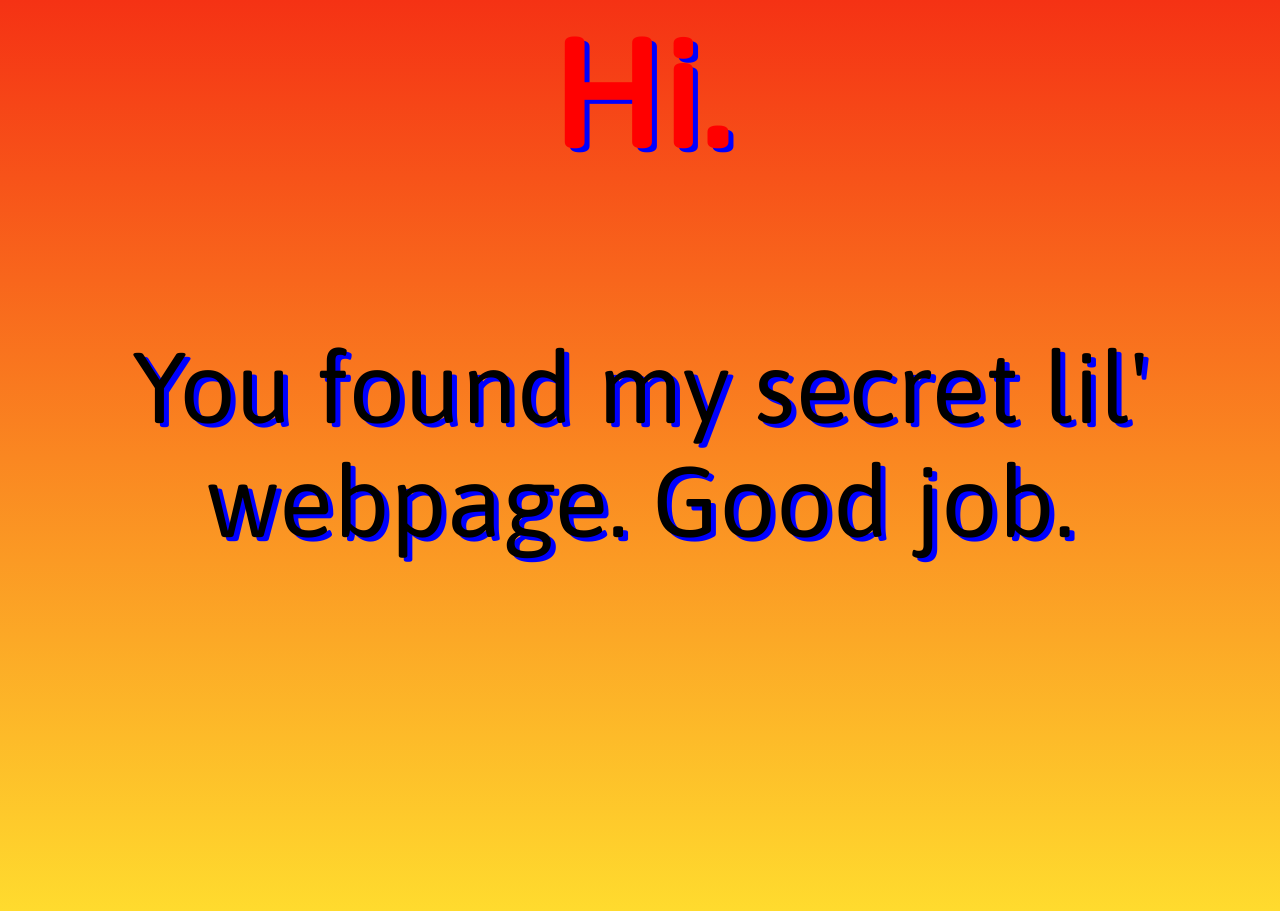
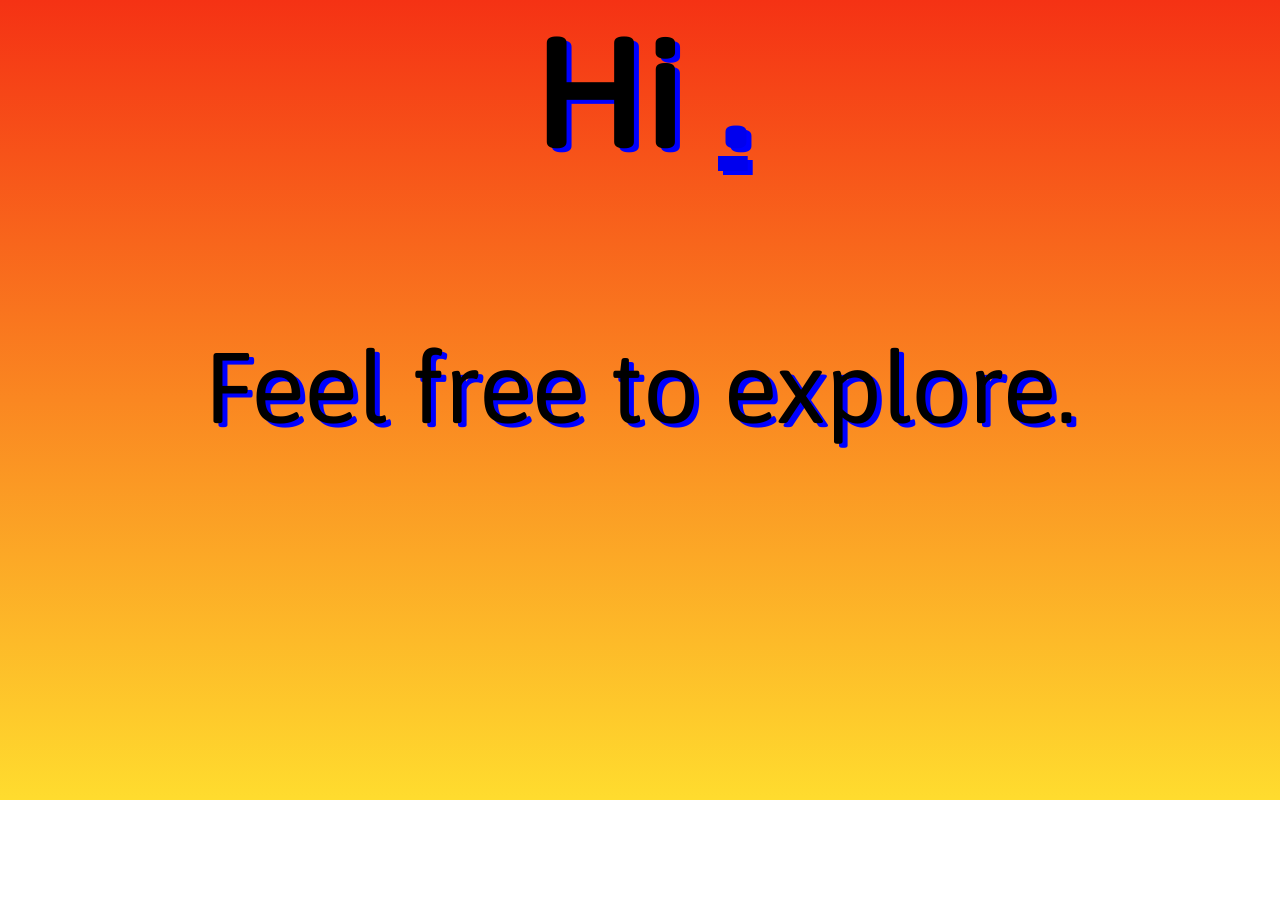
Before and after one commit to jackfrosted/jackfrosted.github.io, a plain HTML site: page index.html in a window 1280 px wide. After the commit the page ends 800 px from the top, so only its background shows below. Drawn offline with Linux system fonts and the light colour scheme; grey boxes are pictures that could not be loaded.

Commit message:
Update index.html

```diff
--- a/index.html
+++ b/index.html
@@ -3,38 +3,16 @@
       <title>Welcome to Heck</title>
       <link href="https://fonts.googleapis.com/css?family=Asap&display=swap" rel="stylesheet">
       <link rel="stylesheet" type="text/css" href="yes.css"/>
-   <style>
-      body {
-        font-family: 'Asap', sans-serif;
-        font-size: 100px;
-        text-shadow: 5px 4px blue;
-        text-align: center;
-      }
-      h3 {
-         color: red;
-         font-size: 150px;
-      }
-      #grad {
-         background-image: linear-gradient(to right, red, yellow);
-      }
-      </style>
       </head>
    <body>
 
-<h3>Hi.</h3>
-<p>You found my secret lil' webpage.
-Good job.</p>
+<h3>
+   Hi
+   <a href="/period/">.</a>
+</h3>
+<p>Feel free to explore.</p>
       <div>
-         <marquee behavior="scroll" direction="left" scrollamount="7" ><img src="https://www.mcdonalds.com/content/dam/usa/nfl/nutrition/ingredients/regular/bagel.png" alt="Bagel" style="width:50px;height:50px">
-         </marquee>
-         <marquee behavior="scroll" direction="left" scrollamount="15" ><img src="https://www.mcdonalds.com/content/dam/usa/nfl/nutrition/ingredients/regular/bagel.png" alt="Bagel" style="width:50px;height:50px">
-         </marquee>
-         <marquee behavior="scroll" direction="up" scrollamount="2" ><img src="https://www.mcdonalds.com/content/dam/usa/nfl/nutrition/ingredients/regular/bagel.png" alt="Bagel" style="width:50px;height:50px">
-         </marquee>
-         <marquee behavior="scroll" direction="left" scrollamount="60" ><img src="https://www.mcdonalds.com/content/dam/usa/nfl/nutrition/ingredients/regular/bagel.png" alt="Bagel" style="width:50px;height:50px">
-         </marquee>
-         <marquee behavior="scroll" direction="right" scrollamount="10" ><img src="https://www.mcdonalds.com/content/dam/usa/nfl/nutrition/ingredients/regular/bagel.png" alt="Bagel" style="width:50px;height:50px">
-         </marquee>
+
       </div>
    </body>
 </html>
```
